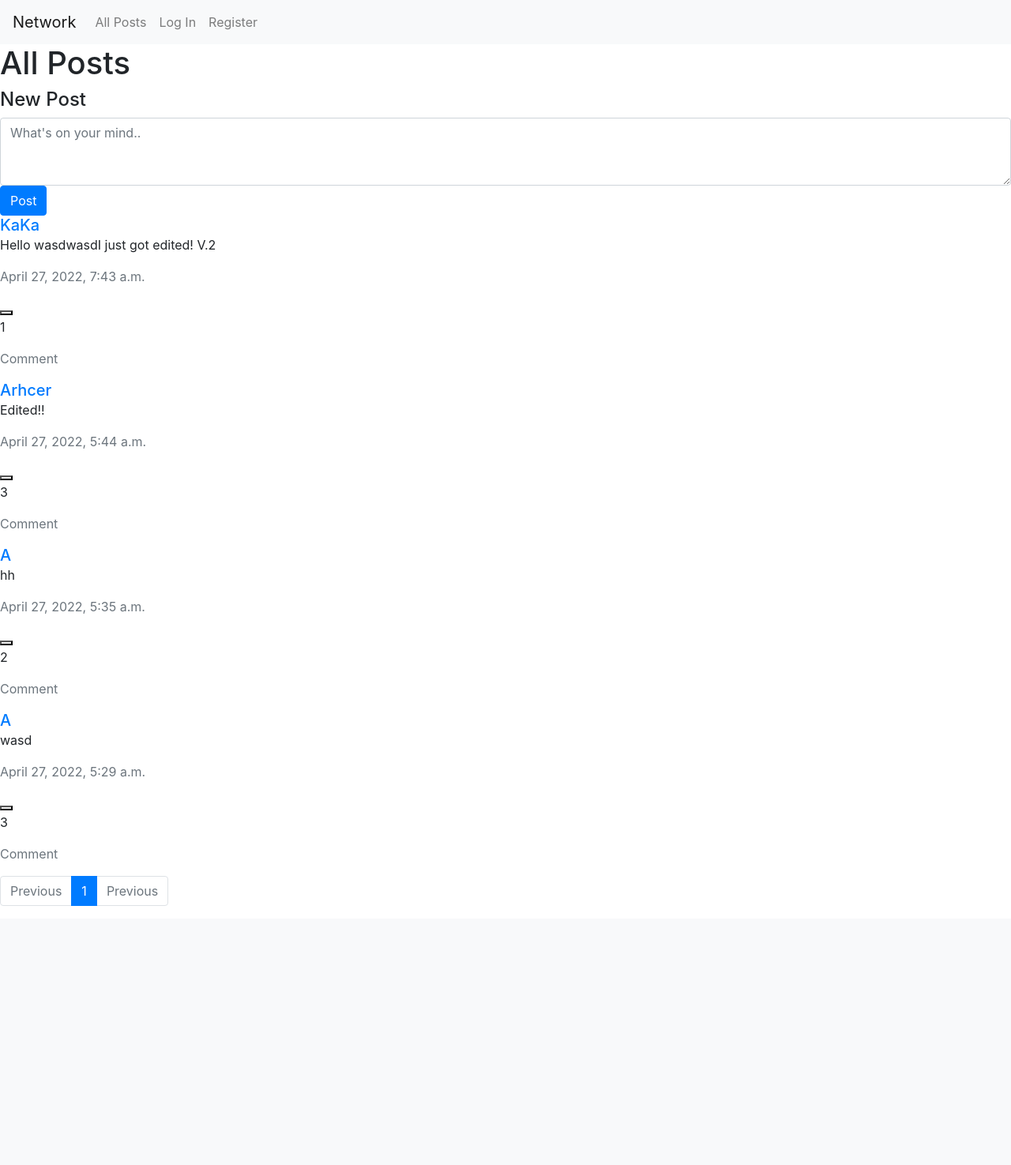
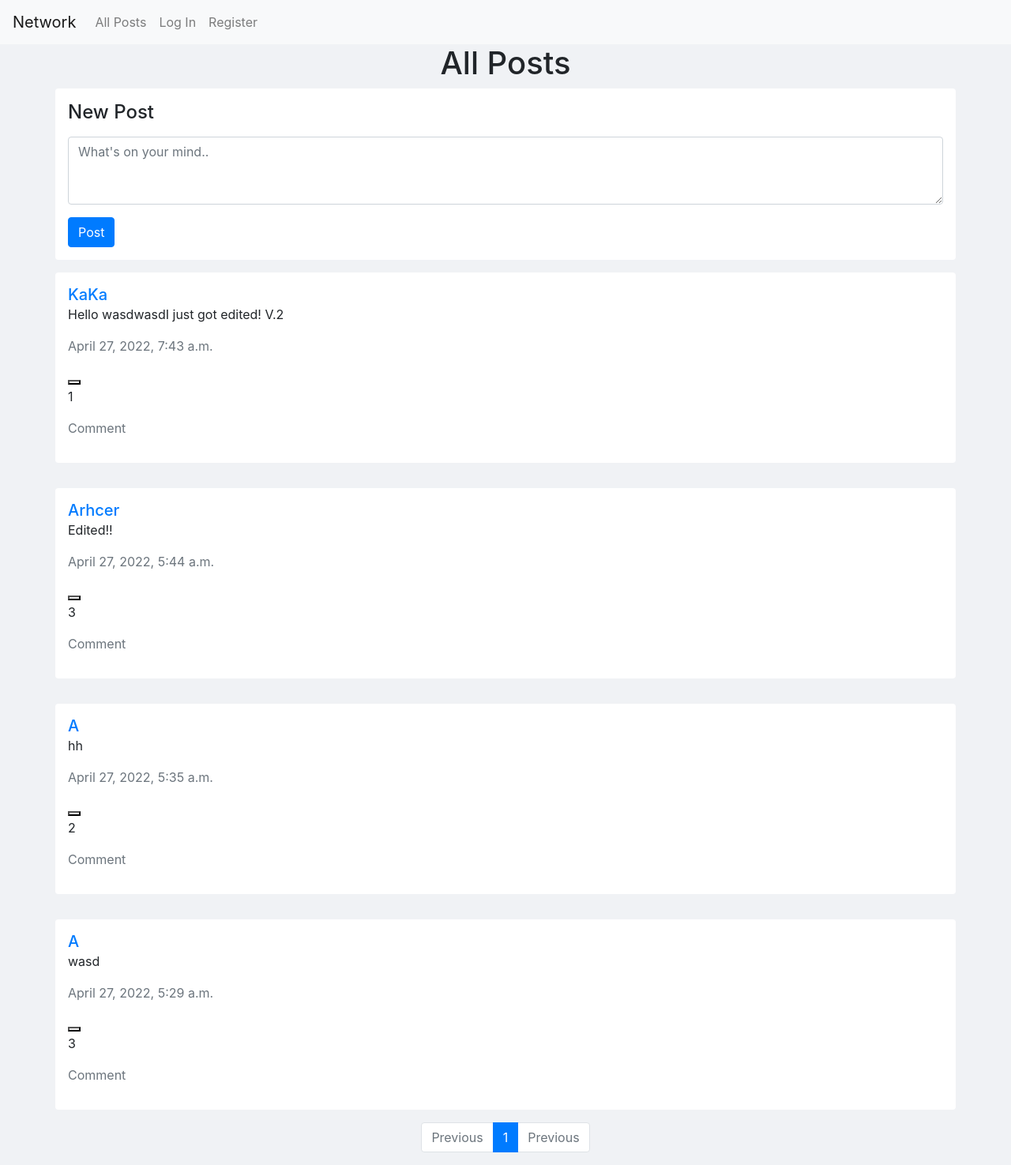
Before and after one commit to Archer-SN/commerce, a Django app: page / in a window 1280 px wide. Shown: the whole page at 79% size. Before the commit the page ends 1147 px from the top, so only its background shows below. Run offline with Django 3.2, Linux system fonts and the light colour scheme; data comes from the database, SQL or seed files in the repository; both versions use the stored data as it was after the commit; some libraries are stand-ins or nearby versions.

Commit message:
Styled the website a little bit

```diff
--- a/network/static/network/styles.css
+++ b/network/static/network/styles.css
@@ -0,0 +1,11 @@
+body {
+    background-color: #F0F2F5;
+}
+
+div.container {
+    background-color: #FFFFFF;
+}
+
+textarea {
+    background-color: #F0F2F5;
+}
--- a/network/templates/network/content.html
+++ b/network/templates/network/content.html
@@ -8,7 +8,7 @@
 {% endif %}
 
 {% for post in page_obj %}
-    <div>
+    <div class="container my-3 p-3 rounded">
         <a href="{% url 'profile' post.author.id %}" class="h5">{{ post.author.username }}</a>
         <div class="content-container" data-id="{{ post.id }}">
             {% if post.author == request.user %}
--- a/network/templates/network/index.html
+++ b/network/templates/network/index.html
@@ -1,15 +1,14 @@
 {% extends "network/layout.html" %}
 
 {% block body %}
-    <h1>{{ title }}</h1>
-    <div>
+    <h1 class="text-left">{{ title }}</h1>
+    <div class="container p-3 rounded">
         <form action="{% url 'post' %}" method="POST">
             {% csrf_token %}
-            <label for="post-content" class="form-label h4">New Post</label>
-            <textarea id="post-content" name="content" rows="3" placeholder="What's on your mind.." class="form-control" required></textarea>
+            <label for="post-content" class="form-label h4 mb-3">New Post</label>
+            <textarea id="post-content" class="form-control mb-3" name="content" rows="3" placeholder="What's on your mind.." class="form-control" required></textarea>
             <input type="submit" value="Post" class="btn btn-primary">
         </form>
-
-        {% include "network/content.html" %}
     </div>
+    {% include "network/content.html" %}
 {% endblock %}
--- a/network/templates/network/layout.html
+++ b/network/templates/network/layout.html
@@ -42,7 +42,7 @@
             </div>
           </nav>
 
-        <div class="body">
+        <div class="body d-flex flex-column align-items-center">
             {% block body %}
             {% endblock %}
         </div>
```
Also changed, not shown: db.sqlite3.
